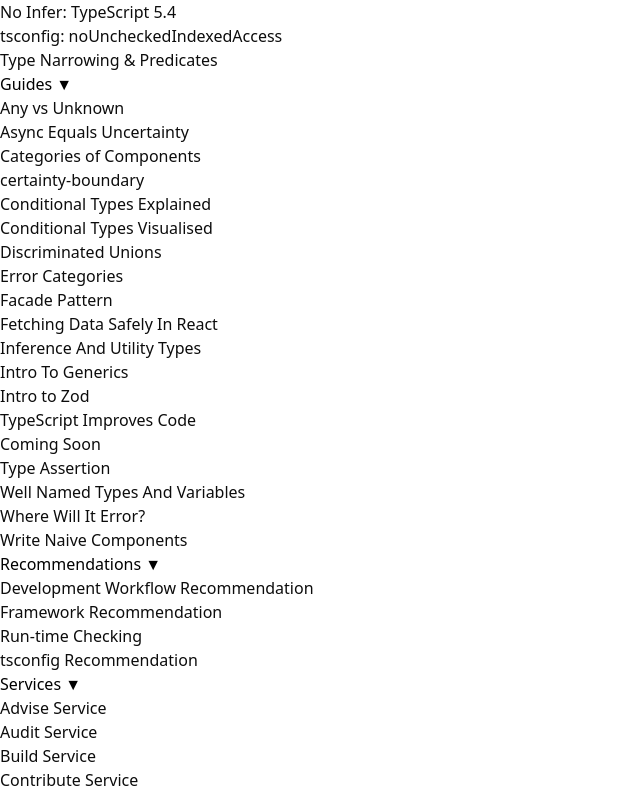
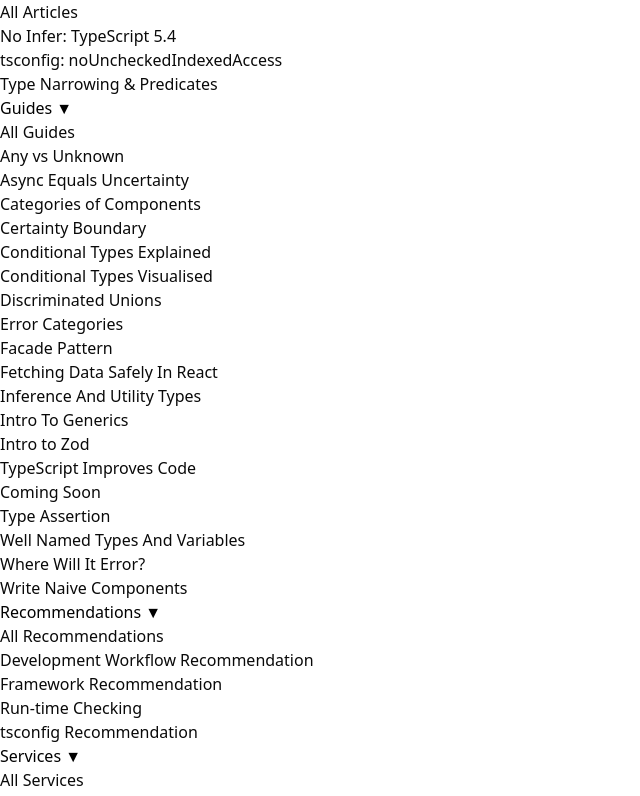
Before and after one commit to robMolloy/tsguru, a Next.js app: page / in a window 1280 px wide. Shown: the part 1400-2196 px from the top of the page, without its empty margins (0-640 px from the left). Built offline with nearby package versions, Linux system fonts and the light colour scheme.

Commit message:
navigation tree layout and root pages

```diff
--- a/src/modules/NavigationTree/NavigationTree.tsx
+++ b/src/modules/NavigationTree/NavigationTree.tsx
@@ -28,7 +28,7 @@ export const guidesLinks: TLinksMapLink[] = [
   { type: "link", href: "/guides/any-vs-unknown", label: "Any vs Unknown" },
   { type: "link", href: "/guides/async-equals-uncertainty", label: "Async Equals Uncertainty" },
   { type: "link", href: "/guides/categories-of-components", label: "Categories of Components" },
-  { type: "link", href: "/guides/certainty-boundary", label: "certainty-boundary" },
+  { type: "link", href: "/guides/certainty-boundary", label: "Certainty Boundary" },
   {
     type: "link",
     href: "/guides/conditional-types-explained",
@@ -126,13 +126,50 @@ export const linksMap: TLinksMap = [
     links: servicesLinks,
   },
 ] as const;
-const DefaultListWrapper = (p: { children: React.ReactNode }) => <>{p.children}</>;
+const FragmentWrapper = (p: { children: React.ReactNode }) => <>{p.children}</>;
+const ParentWrapper = (p: { children: React.ReactNode }) => (
+  <div className="menu">{p.children}</div>
+);
+
+const DropdownComponent = (p: { href: string; label: string; children: React.ReactNode }) => {
+  const router = useRouter();
+
+  return (
+    <details open>
+      <summary>
+        <div
+          onClick={() => router.push(p.href)}
+          className={router.route === `${p.href}` ? "active" : ""}
+        >
+          {p.label}
+        </div>
+      </summary>
+      {p.children}
+    </details>
+  );
+};
+
+const SubmenuComponent = (p: { href: string; label: string; children: React.ReactNode }) => {
+  const router = useRouter();
+  return (
+    <>
+      <Link className={`${router.route === `${p.href}` ? "active" : ""}`} href={p.href}>
+        {p.label}
+      </Link>
+      {p.children}
+    </>
+  );
+};
+
 export const NavigationTree = (p: {
   linksMap: TLinksMap;
   ListWrapper?: React.FC<{ children: React.ReactNode }>;
+  type?: "dropdown" | "submenu";
 }) => {
+  const type = p.type ?? "dropdown";
   const router = useRouter();
-  const ListWrapper = p.ListWrapper ?? DefaultListWrapper;
+  const ListWrapper = p.ListWrapper ?? FragmentWrapper;
+  const ParentComponent = type === "dropdown" ? DropdownComponent : SubmenuComponent;
 
   return (
     <div className="menu">
@@ -161,15 +198,7 @@ export const NavigationTree = (p: {
               if (item.type === "linkGroup")
                 return (
                   <li key={item.href}>
-                    <details open>
-                      <summary>
-                        <div
-                          onClick={() => router.push(item.href)}
-                          className={router.route === `${item.href}` ? "active" : ""}
-                        >
-                          {item.label}
-                        </div>
-                      </summary>
+                    <ParentComponent label={item.label} href={item.href}>
                       <ListWrapper>
                         <ul>
                           {item.links
@@ -184,14 +213,16 @@ export const NavigationTree = (p: {
                                 >
                                   <span className="text-nowrap">{child.label}</span>
                                   {child.comingSoon && (
-                                    <div className="badge badge-accent">Coming Soon</div>
+                                    <div className="badge badge-accent text-nowrap">
+                                      Coming Soon
+                                    </div>
                                   )}
                                 </div>
                               </li>
                             ))}
                         </ul>
                       </ListWrapper>
-                    </details>
+                    </ParentComponent>
                   </li>
                 );
             })}
--- a/src/modules/layout/Layout.tsx
+++ b/src/modules/layout/Layout.tsx
@@ -1,5 +1,5 @@
 import Link from "next/link";
-import { ThemeSelector } from "../themeSelector";
+// import { ThemeSelector } from "../themeSelector";
 import {
   NavigationTree,
   articlesLinks,
@@ -55,7 +55,7 @@ const NavBarDropdown = (p: { children: React.ReactNode; label: string }) => {
       <div
         tabIndex={0}
         className="dropdown-content mt-1 z-[1] p-0 shadow bg-base-100 rounded-box border"
-        style={{ opacity: "0.95" }}
+        style={{ opacity: "0.96" }}
       >
         <div className="max-h-[75vh] overflow-y-scroll rounded-box">{p.children}</div>
       </div>
@@ -102,7 +102,7 @@ export const Layout = (p: { children: React.ReactNode }) => {
                     View Services
                   </Link>
                 </div>
-                <Link href="/services" className="btn btn-primary ">
+                <Link href="/" className="btn btn-primary ">
                   Get in touch
                 </Link>
               </div>
@@ -111,16 +111,56 @@ export const Layout = (p: { children: React.ReactNode }) => {
               {showTabsInBar && (
                 <>
                   <NavBarDropdown label="Articles">
-                    <NavigationTree linksMap={articlesLinks} />
+                    <NavigationTree
+                      linksMap={[
+                        {
+                          type: "linkGroup",
+                          label: "All Articles",
+                          href: "/articles",
+                          links: articlesLinks,
+                        },
+                      ]}
+                      type="submenu"
+                    />
                   </NavBarDropdown>
                   <NavBarDropdown label="Guides">
-                    <NavigationTree linksMap={guidesLinks} />
+                    <NavigationTree
+                      linksMap={[
+                        {
+                          type: "linkGroup",
+                          label: "All Guides",
+                          href: "/guides",
+                          links: guidesLinks,
+                        },
+                      ]}
+                      type="submenu"
+                    />
                   </NavBarDropdown>
                   <NavBarDropdown label="Recommendations">
-                    <NavigationTree linksMap={recommendationsLinks} />
+                    <NavigationTree
+                      linksMap={[
+                        {
+                          type: "linkGroup",
+                          label: "All Recommendations",
+                          href: "/recommendations",
+                          links: recommendationsLinks,
+                        },
+                      ]}
+                      type="submenu"
+                    />
                   </NavBarDropdown>
                   <NavBarDropdown label="Services">
-                    <NavigationTree linksMap={servicesLinks} />
+                    <NavigationTree
+                      linksMap={[
+                        {
+                          type: "linkGroup",
+                          label: "All Services",
+                          href: "/services",
+                          links: servicesLinks,
+                        },
+                      ]}
+                      type="submenu"
+                    />
                   </NavBarDropdown>
                   {/* <NavBarDropdown label="Themes">
                     <div className="p-2">
```
Also changed, not shown: src/pages/articles/index.page.tsx (+23 -1 lines), src/pages/guides/index.page.tsx (+24 -1 lines), src/pages/recommendations/index.page.tsx (+27 -4 lines), src/pages/services-overview.page.tsx (deleted, +0 -10 lines), src/pages/services/index.page.tsx (+13 -0 lines), 1 other file (tests, documents, lock files or other folders).
